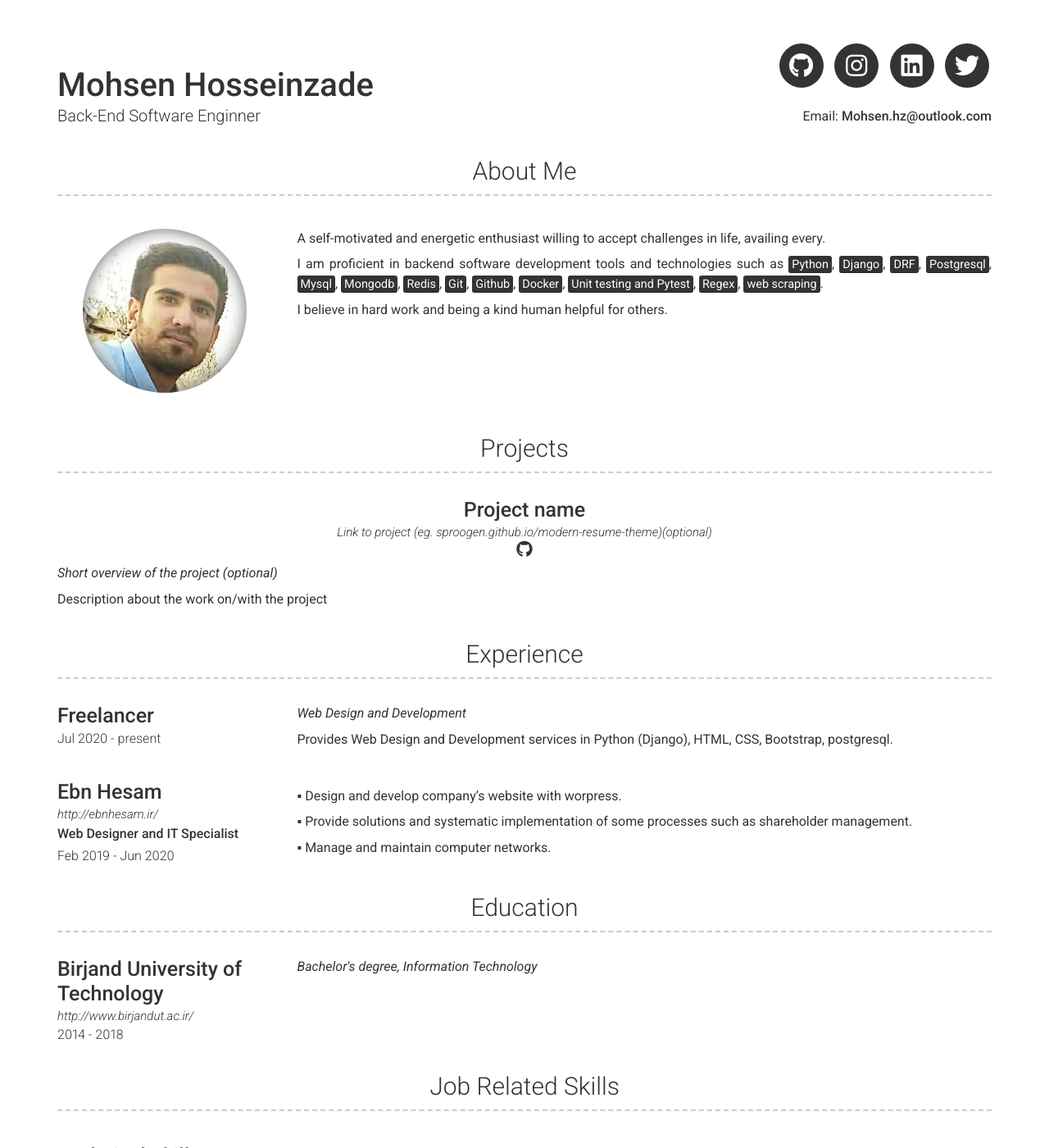
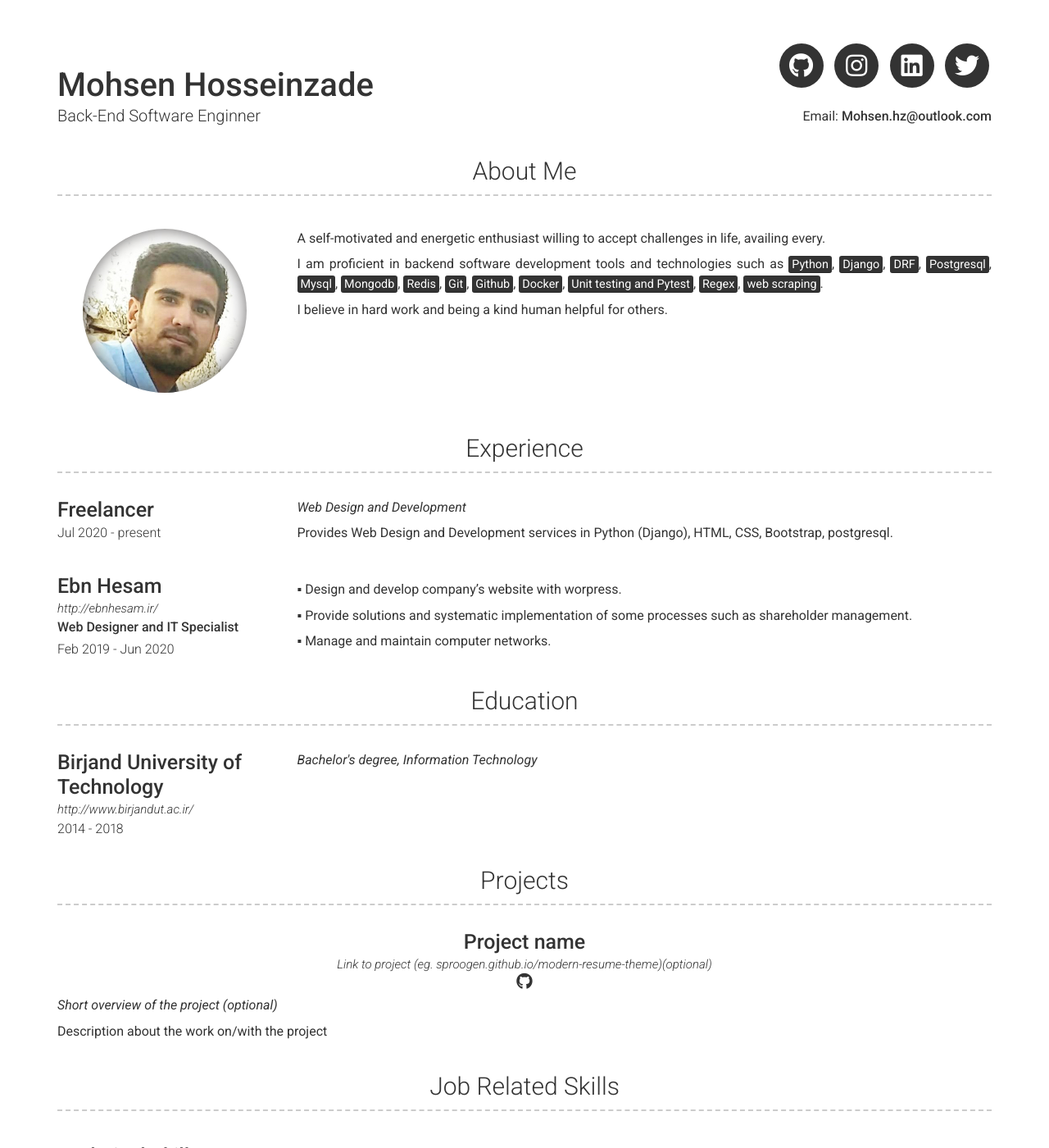
Before and after one commit to mohsenhsz/mohsenhsz.github.io, a Jekyll site: the page built from index.md, in a window 1280 px wide and 1400 px high. Shown: the whole window at 82% size. Built offline with Jekyll 4.4.1, drawn with Linux system fonts in a browser that asks for light colours; nearby versions of some CDN libraries.

Commit message:
Update default.html

```diff
--- a/_layouts/default.html
+++ b/_layouts/default.html
@@ -16,16 +16,16 @@
 
       {%- include about.html -%}
 
-      {%- if site.data.projects.size > 0 -%}
-        {%- include projects.html -%}
-      {%- endif -%}
-
       {%- if site.data.experience.size > 0 -%}
         {%- include experience.html -%}
       {%- endif -%}
 
       {%- if site.data.education.size > 0 -%}
         {%- include education.html -%}
+      {%- endif -%}
+
+      {%- if site.data.projects.size > 0 -%}
+        {%- include projects.html -%}
       {%- endif -%}
 
       {%- if site.data.skills.size > 0 -%}
```
